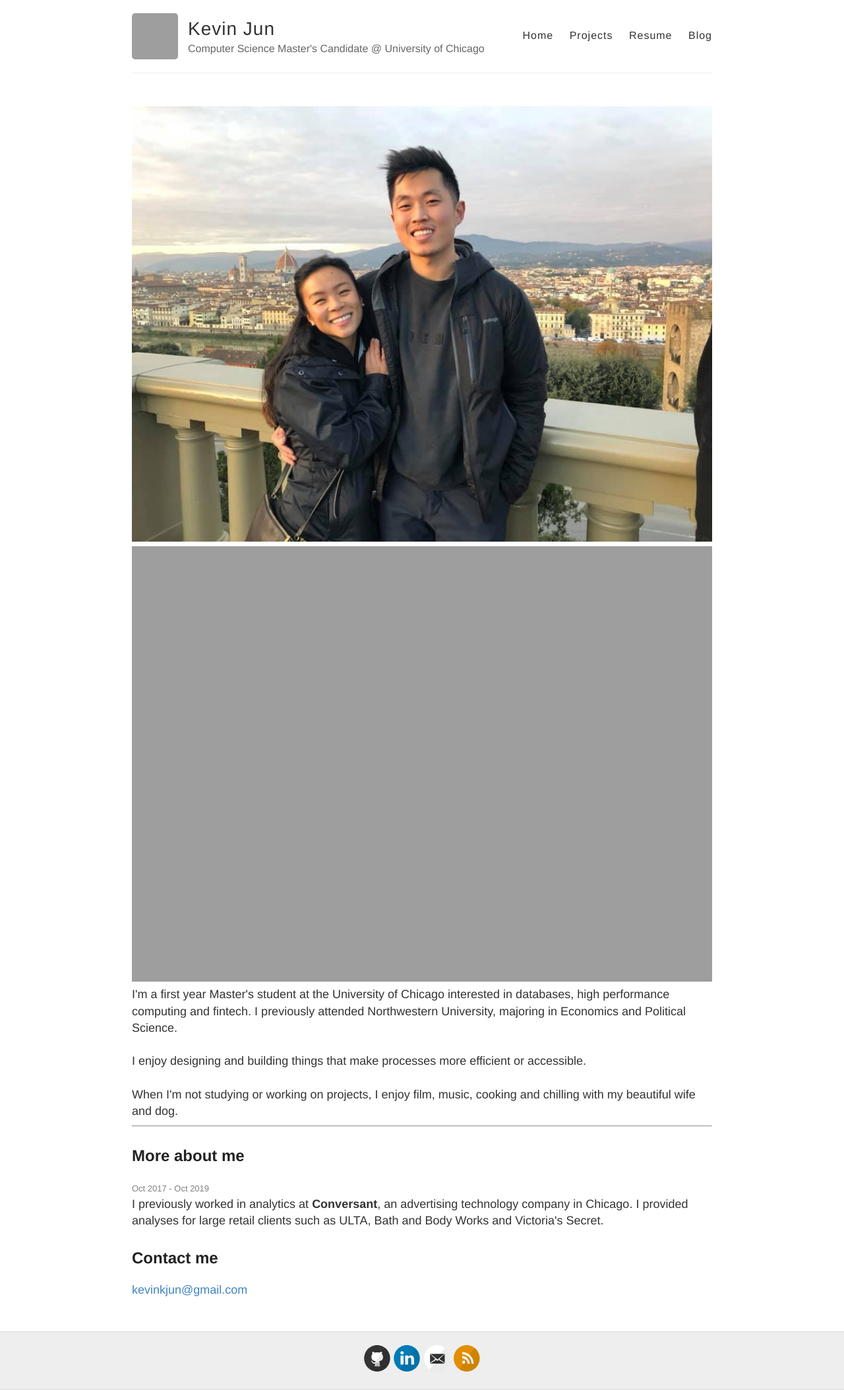
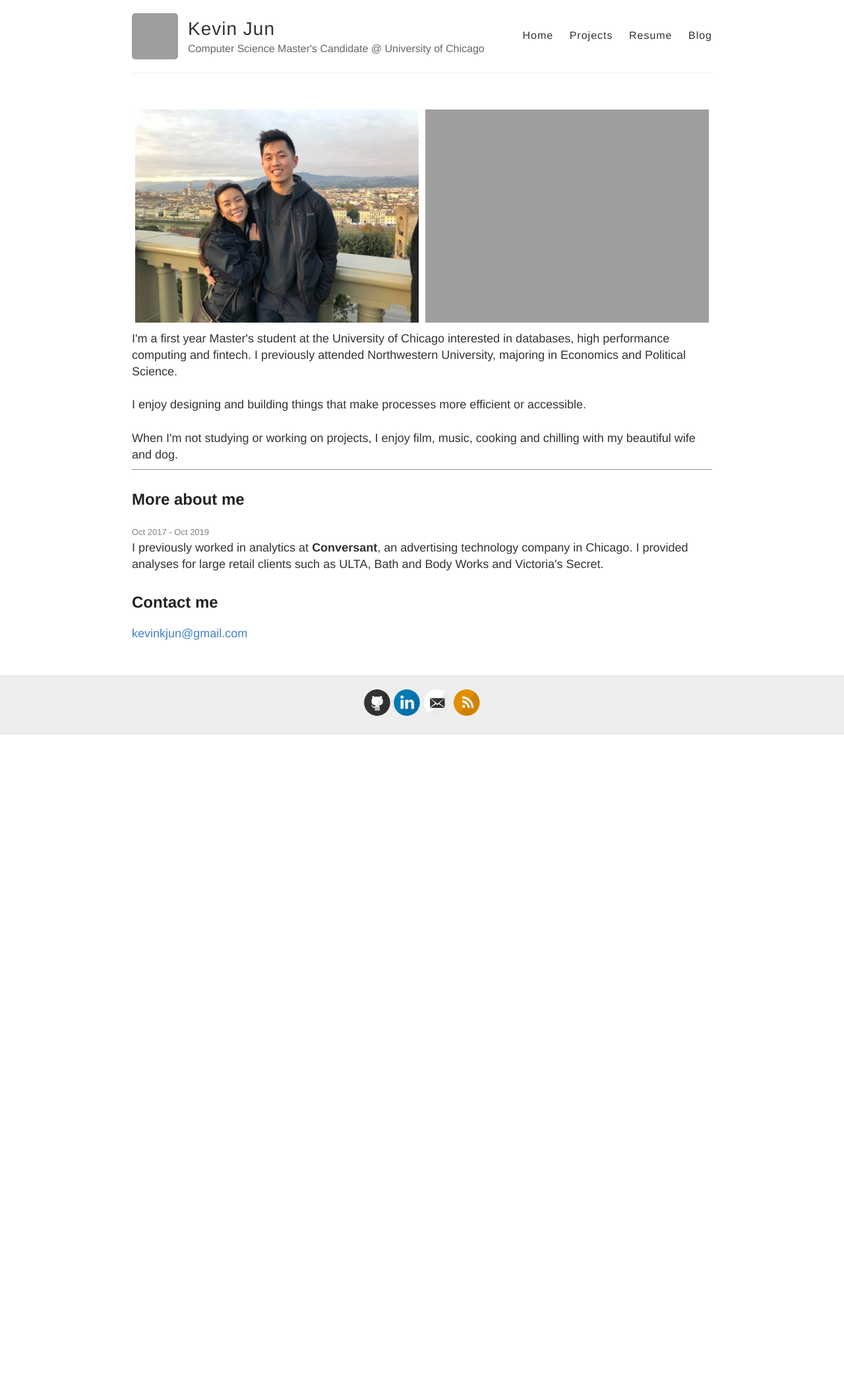
Before and after one commit to kevkjun/kevkjun.github.io, a Jekyll site: the page built from index.html, in a window 1280 px wide. Shown: the whole page at 66% size. Built offline with Jekyll 4.4.1, drawn with Linux system fonts in a browser that asks for light colours; after the commit the page ends 1113 px from its top, so only the background shows below that; grey boxes are pictures that could not be loaded.

Commit message:
add leah and daisy pic

```diff
--- a/index.html
+++ b/index.html
@@ -9,7 +9,7 @@
                 <img src="https://kevkjun.github.io/images/profile-photo.jpg" alt="Serena and me" style="width:100%">
             </div>
             <div class="column">
-              <img src="https://kevkjun.github.io/images/leah-babushka.jpg" alt="Leah babushka" style="width:100%">
+              <img src="https://kevkjun.github.io/images/leah-and-daisy.jpg" alt="Leah babushka" style="width:100%">
             </div>
         </div>
 
--- a/style.scss
+++ b/style.scss
@@ -28,6 +28,20 @@
   max-width: 900px;
   padding: 0 10px;
   width: 100%;
+}
+
+/* Three image containers (use 25% for four, and 50% for two, etc) */
+.column {
+  float: left;
+  width: 50%;
+  padding: 5px;
+}
+
+/* Clear floats after image containers */
+.row::after {
+  content: "";
+  clear: both;
+  display: table;
 }
 
 h1, h2, h3, h4, h5, h6 {
```
Also changed, not shown: 5 other files.
